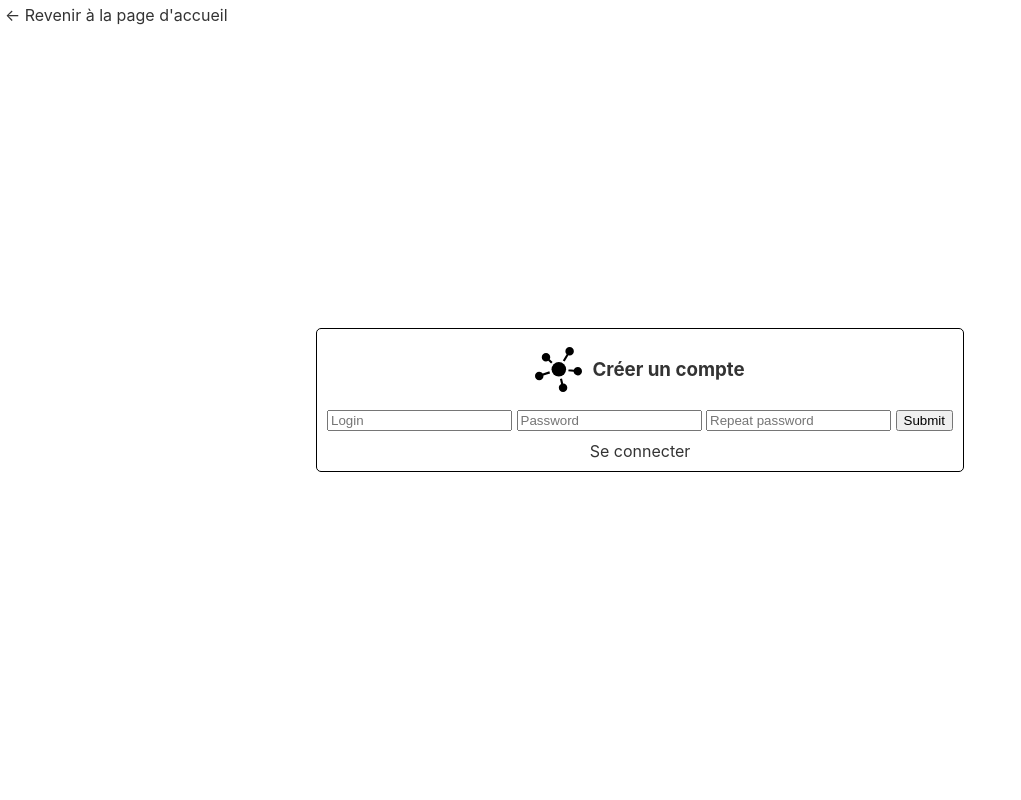
After one commit to MathisBarre/mathisblog, a PHP site: page /view/back/signUp.php in a window 1280 px wide. The commit adds this page. Shown: the whole page, without its empty margins (0-1021 px from the left). Run offline with PHP 8.4, Linux system fonts and the light colour scheme.

Commit message:
Add connection views and associated scss / css

```diff
--- a/index.php
+++ b/index.php
@@ -2,7 +2,7 @@
 
 session_start();
 
-require_once("controller/front.php");
+require_once("controller/controller.php");
 require_once("model/ArticleManager.php");
 $ArticleManager = new \mania\blog\model\ArticleManager();
 
--- a/note.txt
+++ b/note.txt
@@ -1,8 +1,9 @@
-Objectif du jour :
+Objectifs :
 1- Creer la vue de connection / création de compte
 2- Gerer l'ajout de user
 
-
+1- Redéfinir le git css :
+    Utiliser SASS -> mettre des class génériques et si il y à des thèmes particulier ressemblant on @extends grâce à sass
 
 A faire :
 Footer :
--- a/public/css/style.css
+++ b/public/css/style.css
@@ -1,42 +1,3 @@
-* {
-  box-sizing: border-box;
-}
-
-body {
-  font-family: -apple-system, BlinkMacSystemFont, "Segoe UI", Roboto, Oxygen, Ubuntu, Cantarell, "Open Sans", "Helvetica Neue", sans-serif;
-  margin: 0;
-  padding: 0;
-  color: rgba(0, 0, 0, 0.8);
-  font-size: 16px;
-  min-height: 100%;
-}
-
-a {
-  color: rgba(0, 0, 0, 0.8);
-  transition-duration: 0.5s;
-  text-decoration: none;
-}
-
-.centered-box {
-  margin: 0px auto;
-  width: 1050px;
-  padding: 0 5px;
-}
-
-.topbar {
-  background-color: #202931;
-  color: whitesmoke;
-}
-
-.topbar-box {
-  display: flex;
-  justify-content: space-between;
-  align-items: center;
-}
-
-/*.topbar-nav {
-
-}*/
 .topbar a {
   color: whitesmoke;
 }
@@ -70,9 +31,6 @@ a {
   margin: 10px 0;
 }
 
-/**********/
-/* BANNER */
-/**********/
 .banner-box {
   width: 100%;
   position: relative;
@@ -113,6 +71,76 @@ a {
 .banner-description a:hover {
   color: whitesmoke;
   text-decoration: underline;
+}
+
+body.login {
+  height: 100vh;
+  display: flex;
+  align-items: center;
+  justify-content: center;
+  position: relative;
+}
+
+.connection {
+  border: black 1px solid;
+  display: flex;
+  align-items: center;
+  flex-direction: column;
+  padding: 10px;
+  border-radius: 5px;
+}
+.connection form {
+  margin: 10px 0px;
+}
+.connection .brand {
+  display: flex;
+  align-items: center;
+}
+.connection .brand img {
+  margin-right: 10px;
+}
+
+.back {
+  position: absolute;
+  top: 5px;
+  left: 5px;
+  display: block;
+}
+
+* {
+  box-sizing: border-box;
+}
+
+body {
+  font-family: -apple-system, BlinkMacSystemFont, "Segoe UI", Roboto, Oxygen, Ubuntu, Cantarell, "Open Sans", "Helvetica Neue", sans-serif;
+  margin: 0;
+  padding: 0;
+  color: rgba(0, 0, 0, 0.8);
+  font-size: 16px;
+  min-height: 100%;
+}
+
+a {
+  color: rgba(0, 0, 0, 0.8);
+  transition-duration: 0.5s;
+  text-decoration: none;
+}
+
+.centered-box {
+  margin: 0px auto;
+  width: 1050px;
+  padding: 0 5px;
+}
+
+.topbar {
+  background-color: #202931;
+  color: whitesmoke;
+}
+
+.topbar-box {
+  display: flex;
+  justify-content: space-between;
+  align-items: center;
 }
 
 /**********/
--- a/public/sass/libs/login.scss
+++ b/public/sass/libs/login.scss
@@ -1,20 +1,37 @@
 
-body {
+body.login {
     height: 100vh;
     display: flex;
     align-items: center;
     justify-content: center;
+    position: relative;
 }
 
-.connection-box {
+.connection{
     border: black 1px solid;
     display: flex;
+    align-items: center;
+    flex-direction: column;
+    padding: 10px;
+    border-radius: 5px;
+
+    form {
+        margin: 10px 0px;
+    }
+
+    .brand {
+        display: flex;
+        align-items: center;
+
+        img {
+            margin-right: 10px;
+        }
+    }
 }
 
-input {
+.back {
+    position: absolute ;
+    top: 5px;
+    left: 5px;
     display: block;
 }
-
-input:nth-child(1) {
-    border-bottom: none;
-}
--- a/public/sass/style.scss
+++ b/public/sass/style.scss
@@ -1,4 +1,6 @@
-
+@import "libs/topbar.scss";
+@import "libs/banner.scss";
+@import "libs/login.scss";
 
 * {
     box-sizing: border-box;
@@ -36,18 +38,6 @@ a {
     align-items: center;
 
 }
-
-/*.topbar-nav {
-
-}*/
-
-@import "libs/topbar.scss";
-
-/**********/
-/* BANNER */
-/**********/
-
-@import "libs/banner.scss";
 
 /**********/
 /*  MAIN  */
--- /dev/null
+++ b/view/back/signUp.php
@@ -0,0 +1,26 @@
+<!DOCTYPE html>
+<html lang="en">
+<head>
+    <meta charset="UTF-8">
+    <meta name="viewport" content="width=device-width, initial-scale=1.0">
+    <meta http-equiv="X-UA-Compatible" content="ie=edge">
+    <title>Connexion</title>
+    <link rel="stylesheet" href="public/css/style.css">
+</head>
+<body class="login">
+    <a href="index.php" class="back"><- Revenir à la page d'accueil</a>
+    <div class="connection">
+        <div class="brand">
+            <img src="public/img/connect.svg" alt="Icône de connexion">
+            <h3>Créer un compte</h3>
+        </div>
+        <form action="post">
+            <input type="text" placeholder="Login" name="login">
+            <input type="password" placeholder="Password" name="password">
+            <input type="password" placeholder="Repeat password " name="password 2">
+            <input type="submit">
+        </form>
+        <a href="index.php?action=showLogin">Se connecter</a>
+    </div>
+</body>
+</html>
--- a/view/front/template.php
+++ b/view/front/template.php
@@ -18,7 +18,7 @@
              --><a href="index.php?action=showContact">Contact</a>
 
             </nav>
-            <a href="#"><div class="topbar-button">Se connecter</div></a>
+            <a href="index.php?action=showLogin"><div class="topbar-button">Se connecter</div></a>
         </div>
     </header>
 
```
Also changed, not shown: controller/controller.php (renamed from controller/front.php, +6 -2 lines), view/back/connection.php (deleted, +0 -22 lines), view/back/login.php (added, +25 -0 lines), 1 other file.
